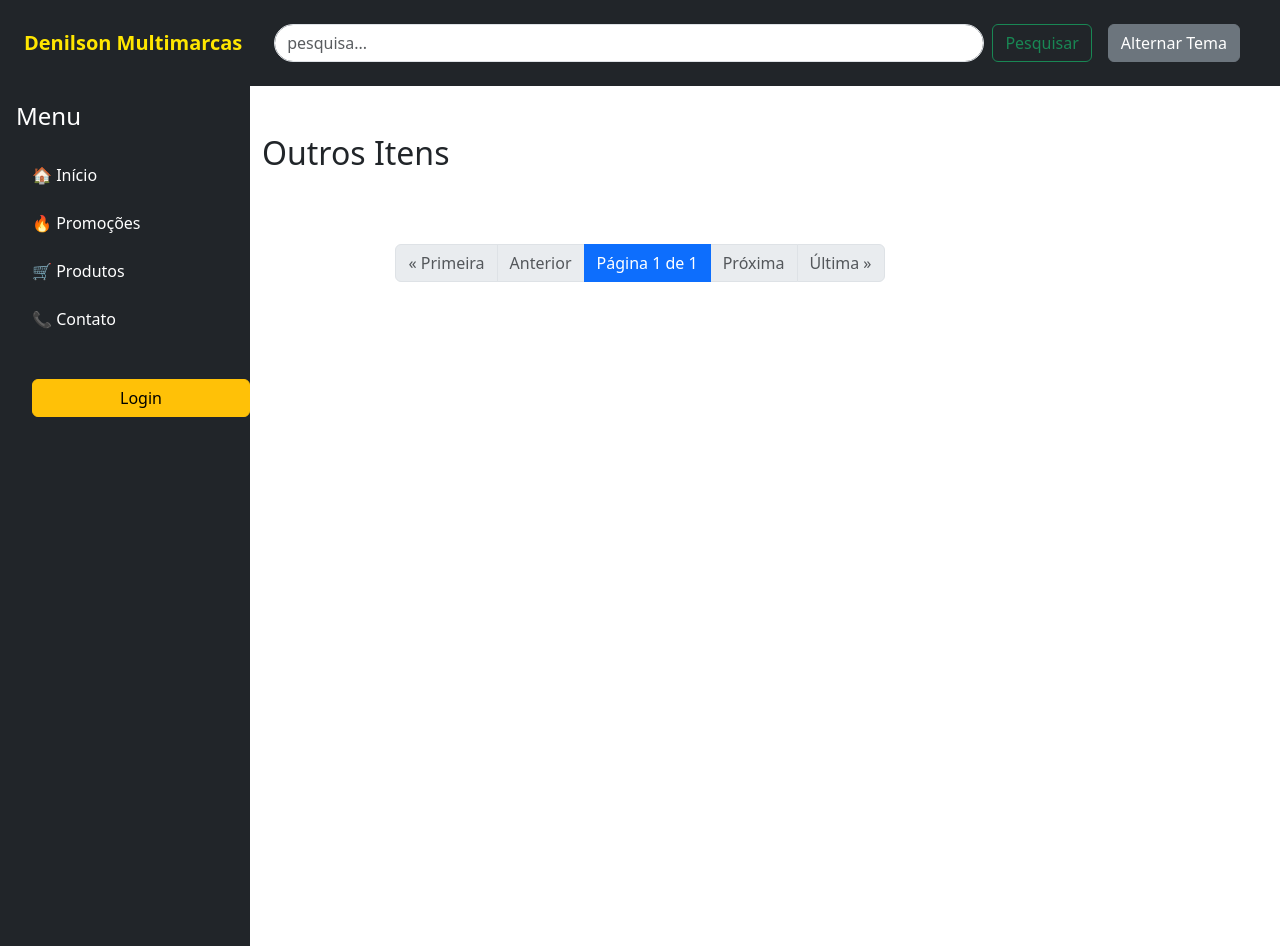
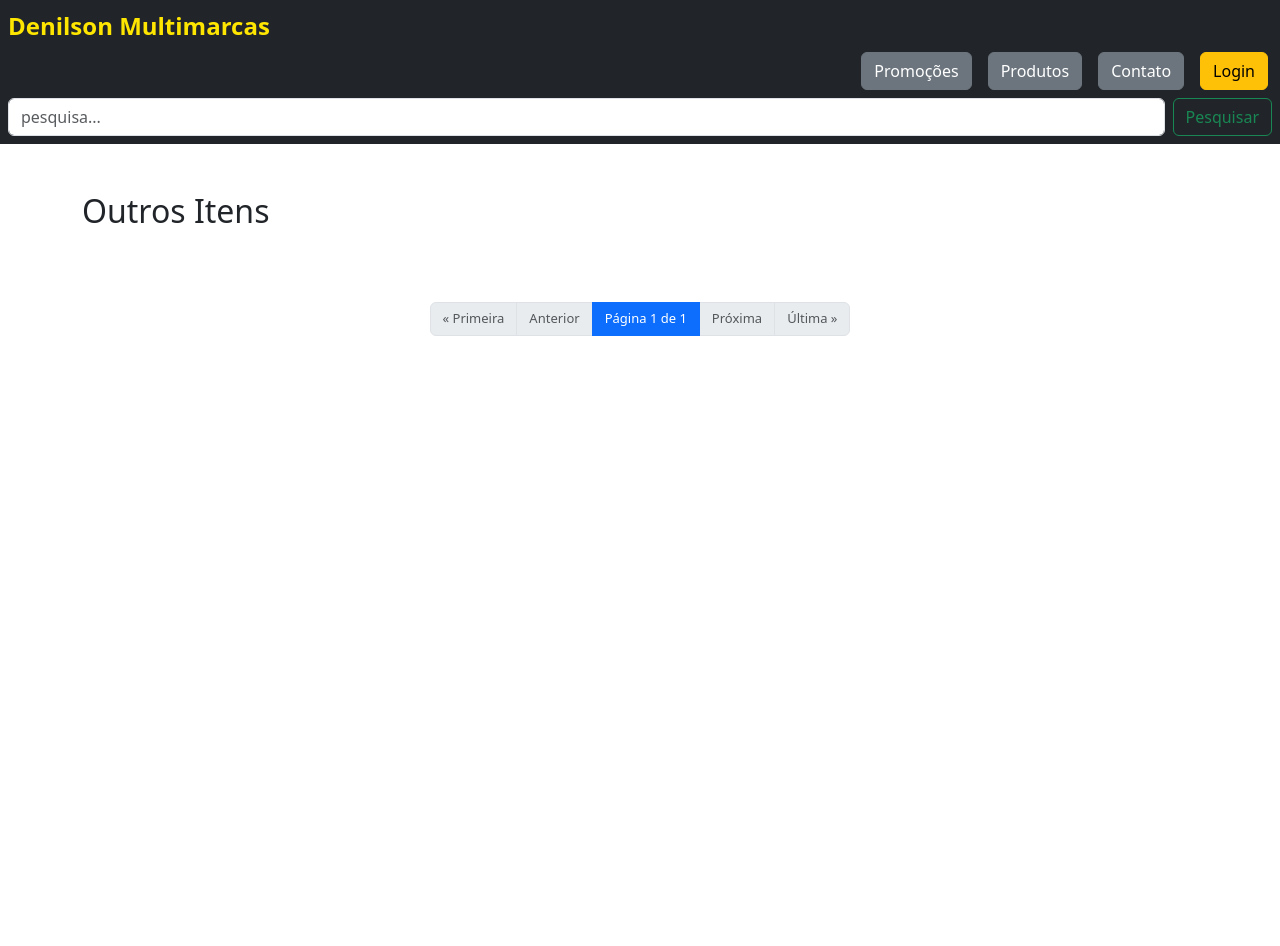
Before and after one commit to HeitorAraujo-png/DenilsonMultimarcas, a Django app: page / in a window 1280 px wide. Run offline with Django 5.2, Linux system fonts and the light colour scheme; data that the repository does not hold is empty.

Commit message:
templates e gitignore

```diff
--- a/core/models.py
+++ b/core/models.py
@@ -10,7 +10,8 @@ class Roupa(models.Model):
     price = models.FloatField(blank=False, null=False)
     price_promo = models.FloatField(blank=True, null=True)
     is_promo = models.BooleanField(default=False, blank=False)
-
+    # categoria
+    # desc
 
     def clean(self):
         if self.is_promo and self.price < self.price_promo:
--- a/templates/core/home.html
+++ b/templates/core/home.html
@@ -4,7 +4,22 @@
 
 <style>
     .product-card {
+        height: 100%;                  /* força todos os cards a ocuparem a mesma altura */
+        display: flex;
+        flex-direction: column;
         transition: all 0.2s;
+    }
+    .product-card img {
+        height: 180px;                 /* define um tamanho fixo para todas as imagens */
+        width: 100%;
+        object-fit: cover;             /* corta sem distorcer */
+        border-radius: 8px;
+    }
+    .product-card .card-body {
+        flex-grow: 1;                  /* empurra o botão para baixo */
+        display: flex;
+        flex-direction: column;
+        justify-content: space-between;
     }
     .product-card:hover {
             transform: translateY(-4px);
@@ -27,68 +42,55 @@
     .search-bar input {
         border-radius: 20px;
     }
+    a{
+        text-decoration: none;
+        color: white;
+    }
 </style>
 
-<nav class="navbar navbar-expand-lg navbar-dark bg-dark px-4">
-    <a class="navbar-brand">Denilson Multimarcas</a>
-
-    <div class="collapse navbar-collapse ms-3">
-        <form class="d-flex search-bar w-100" method="get" action="">
+<nav class="navbar navbar-dark bg-dark px-2">
+    <div class="w-100 text-center text-md-start mb-2">
+        <a class="navbar-brand fs-4">Denilson Multimarcas</a>
+    </div>
+    <div class="w-100 d-flex flex-wrap justify-content-center justify-content-md-end mb-2 gap-2">
+        <a href="/promocoes/" class="btn btn-secondary mx-1">Promoções</a>
+        <a href="/produtos/" class="btn btn-secondary mx-1">Produtos</a>
+        <a href="/contato/" class="btn btn-secondary mx-1">Contato</a>
+        {% if nivel %}
+            <a href="/admin/" class="btn btn-secondary mx-1">Admin</a>
+        {% endif %}
+        {% if login %}
+            <a href="/logout/" class="btn btn-warning mx-1">Logout</a>
+        {% else %}
+            <a href="/login/" class="btn btn-warning mx-1">Login</a>
+        {% endif %}
+    </div>
+    <form class="d-flex w-100" method="get" action="">
         <input class="form-control me-2" type="search" placeholder="pesquisa..." aria-label="Search" name="search">
-            <button type="submit" class="btn btn-outline-success" >Pesquisar</button>
+        <button class="btn btn-outline-success" type="submit">Pesquisar</button>
     </form>
-    </div>
-        <button id="themeToggle" class="btn btn-secondary m-3">
+</nav>
+<!-- <button id="themeToggle" class="btn btn-secondary m-1">
     Alternar Tema
-        </button>
-
-</nav>
-<div class="d-flex">
-    <!-- Sidebar -->
+</button> -->
+<!-- <div class="d-flex">
     <div id="sidebar" class="bg-dark text-white p-3"
-         style="width:250px; min-height:100vh; position:fixed;">
+         style="width:250px; min-height:100vh; position:relative;">
 
         <h4 class="mb-4">Menu</h4>
 
-        <ul class="nav flex-column">
-            <li class="nav-item mb-2">
-                <a href="/" class="nav-link text-white">🏠 Início</a>
-            </li>
-            <li class="nav-item mb-2">
-                <a href="promocoes/" class="nav-link text-white">🔥 Promoções</a>
-            </li>
-            <li class="nav-item mb-2">
-                <a href="produtos/" class="nav-link text-white">🛒 Produtos</a>
-            </li>
-            <li class="nav-item mb-2">
-                <a href="contato/" class="nav-link text-white">📞 Contato</a>
-            </li>
-            {% if nivel %}
-            <li class="nav-item mb-2">
-                <a href="admin/" class="nav-link text-white">💻 Admin</a>
-            </li>
-            {% endif %}
-            {% if login %}
-                <li class="nav-item mt-3">
-                    <a href="logout/" class="btn btn-warning w-100 bottom-0 m-3">Logout</a>
-                </li>
-            {% else %}
-                <li class="nav-item mt-3">
-                    <a href="login/" class="btn btn-warning w-100 bottom-0 m-3" >Login</a>
-                </li>
-            {% endif %}
-        </ul>
+
     </div>
-
+</div>   -->
     <!-- Conteúdo principal -->
-<div class="flex-grow-1" style="margin-left:250px;">
+<div class="d-flex">
     <div class="container my-5">
     {% if promo %}
     <h2 class="mb-4">Ofertas do dia</h2>
     <div class="row g-4">
         {% for roupa_promo in promo %}
             <div class="col-6 col-md-4 col-lg-3">
-                <div class="card product-card p-2">
+                <div class="card product-card p-2" >
                     {% if roupa_promo.img %}
                         <img src="{{ roupa_promo.img.url }}" class="card-img-top" alt="Produto">
                     {% endif %}
@@ -124,48 +126,47 @@
     </div>
     </div>
 </div>
-</div>
 <!-- pag -->
 <nav aria-label="Navegação de páginas">
-    <ul class="pagination justify-content-center mt-4">
+    <ul class="pagination justify-content-center mt-4" ">
 
         {% if page_obj.has_previous %}
             <li class="page-item">
-                <a class="page-link" href="?page=1" >&laquo; Primeira</a>
+                <a style="font-size: small;" class="page-link" href="?page=1" >&laquo;Primeira</a>
             </li>
             <li class="page-item">
-                <a class="page-link" href="?page={{ page_obj.previous_page_number }}">Anterior</a>
+                <a style="font-size: small;" class="page-link" href="?page={{ page_obj.previous_page_number }}">Anterior</a>
             </li>
         {% else %}
             <li class="page-item disabled">
-                <span class="page-link">&laquo; Primeira</span>
+                <span style="font-size: small;" class="page-link">&laquo; Primeira</span>
             </li>
             <li class="page-item disabled">
-                <span class="page-link">Anterior</span>
+                <span style="font-size: small;" class="page-link">Anterior</span>
             </li>
         {% endif %}
 
         <!-- Página atual -->
         <li class="page-item active">
-            <span class="page-link">
+            <span style="font-size: small;" class="page-link">
                 Página {{ page_obj.number }} de {{ page_obj.paginator.num_pages }}
             </span>
         </li>
 
         {% if page_obj.has_next %}
             <li class="page-item">
-                <a class="page-link" href="?page={{ page_obj.next_page_number }}">Próxima</a>
+                <a style="font-size: small;" class="page-link" href="?page={{ page_obj.next_page_number }}">Próxima</a>
             </li>
 
             <li class="page-item">
-                <a class="page-link" href="?page={{ page_obj.paginator.num_pages }}">Última &raquo;</a>
+                <a style="font-size: small;" class="page-link" href="?page={{ page_obj.paginator.num_pages }}">Última &raquo;</a>
             </li>
         {% else %}
             <li class="page-item disabled">
-                <span class="page-link">Próxima</span>
+                <span style="font-size: small;" class="page-link">Próxima</span>
             </li>
             <li class="page-item disabled">
-                <span class="page-link">Última &raquo;</span>
+                <span style="font-size: small;" class="page-link">Última &raquo;</span>
             </li>
         {% endif %}
 
```
Also changed, not shown: 1 other file. Lines whose indentation alone changed are shown as unchanged.
